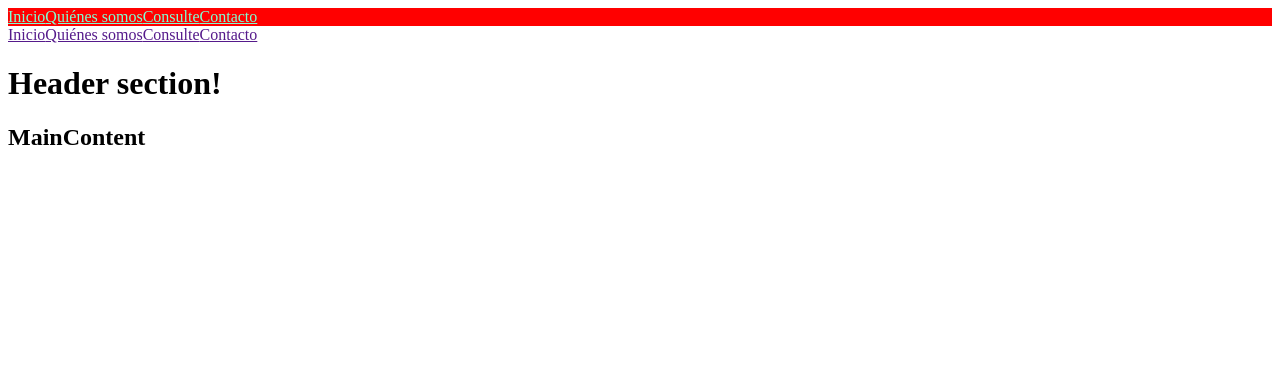
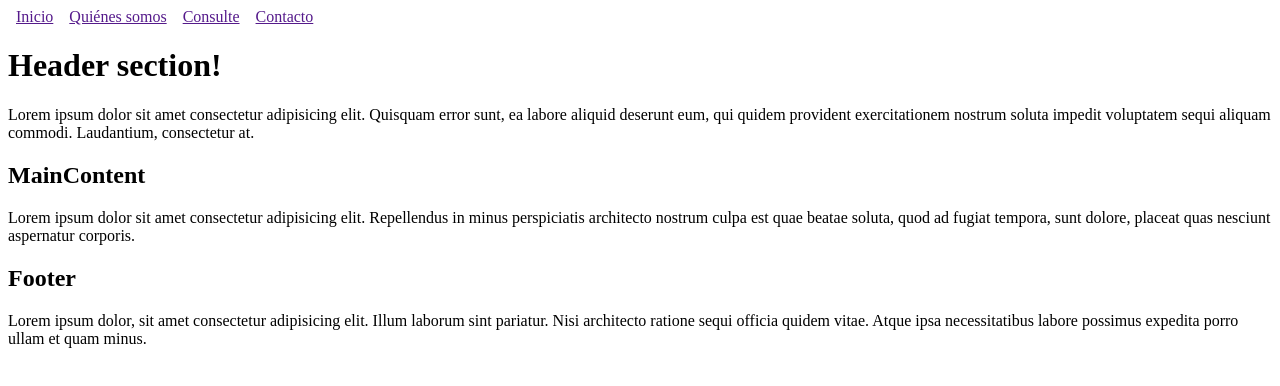
Before and after one commit to wainola/simpleton, a Next.js app in the folder client/: page / in a window 1280 px wide. Shown: the top 386 px of the page. Built offline with nearby package versions, Linux system fonts and the light colour scheme.

Commit message:
WIP: align items on navbar

```diff
--- a/client/pages/Home.jsx
+++ b/client/pages/Home.jsx
@@ -15,10 +15,12 @@ import Navbar from './components/NavBar';
  */
 
 export default () => (
-  <Body>
+  <React.Fragment>
     <Navbar />
-    <Header />
-    <MainContent />
-    <Footer />
-  </Body>
+    <Body>
+      <Header />
+      <MainContent />
+      <Footer />
+    </Body>
+  </React.Fragment>
 );
--- a/client/pages/components/Body/index.jsx
+++ b/client/pages/components/Body/index.jsx
@@ -1,16 +1,15 @@
 import React from 'react';
+import './style.scss';
 
 export default props => {
   console.log('Body', props);
   const [Header, MainContent, Footer] = props.children;
   return (
     <React.Fragment>
-      <div className="container">
-        <div className="row">
-          <div className="header">{Header}</div>
-          <div className="main-content">{MainContent}</div>
-          <div className="footer">{Footer}</div>
-        </div>
+      <div className="flex-grid">
+        <div className="col">{Header}</div>
+        <div className="col">{MainContent}</div>
+        <div className="col">{Footer}</div>
       </div>
     </React.Fragment>
   );
--- a/client/pages/components/Footer.jsx
+++ b/client/pages/components/Footer.jsx
@@ -1,5 +1,10 @@
 export default () => (
   <footer>
     <h2>Footer</h2>
+    <p>
+      Lorem ipsum dolor, sit amet consectetur adipisicing elit. Illum laborum sint pariatur. Nisi
+      architecto ratione sequi officia quidem vitae. Atque ipsa necessitatibus labore possimus
+      expedita porro ullam et quam minus.
+    </p>
   </footer>
 );
--- a/client/pages/components/Header.jsx
+++ b/client/pages/components/Header.jsx
@@ -1,5 +1,10 @@
 export default () => (
   <div>
     <h1>Header section!</h1>
+    <p>
+      Lorem ipsum dolor sit amet consectetur adipisicing elit. Quisquam error sunt, ea labore
+      aliquid deserunt eum, qui quidem provident exercitationem nostrum soluta impedit voluptatem
+      sequi aliquam commodi. Laudantium, consectetur at.
+    </p>
   </div>
 );
--- a/client/pages/components/MainContent.jsx
+++ b/client/pages/components/MainContent.jsx
@@ -1,5 +1,10 @@
 export default () => (
   <div>
     <h2>MainContent</h2>
+    <p>
+      Lorem ipsum dolor sit amet consectetur adipisicing elit. Repellendus in minus perspiciatis
+      architecto nostrum culpa est quae beatae soluta, quod ad fugiat tempora, sunt dolore, placeat
+      quas nesciunt aspernatur corporis.
+    </p>
   </div>
 );
--- a/client/pages/components/NavBar/index.jsx
+++ b/client/pages/components/NavBar/index.jsx
@@ -21,17 +21,17 @@ export default class NavBar extends Component {
 
   render() {
     return (
-      <nav>
-        <div className="navWide">
-          <div className="wideDiv">
+      <nav className="navbar">
+        <div className="nav-wide">
+          <div className="wide-div">
             {this.state.content.map(elem => (
-              <a href="" onClick={evt => this.handleClick(evt)}>
+              <a href="" onClick={evt => this.handleClick(evt)} className="menu-item">
                 {elem.text}
               </a>
             ))}
           </div>
         </div>
-        <div className="navNarrow">
+        <div className="nav-narrow">
           <i className="fa fa-bars fa-2x" />
           <div ref={this.narrowLinks} className="narrowLinks">
             <a href="">Inicio</a>
--- a/client/pages/components/NavBar/styles.scss
+++ b/client/pages/components/NavBar/styles.scss
@@ -1,6 +1,13 @@
-div.navWide {
-  background: red;
-  a {
-    color: aquamarine;
+nav.navbar {
+  display: flex;
+
+  div.nav-wide {
+    .menu-item {
+      padding: 0.5rem 0.5rem;
+    }
+  }
+
+  div.nav-narrow {
+    display: none;
   }
 }
```
Also changed, not shown: 1 other file (tests, documents, lock files or other folders).
